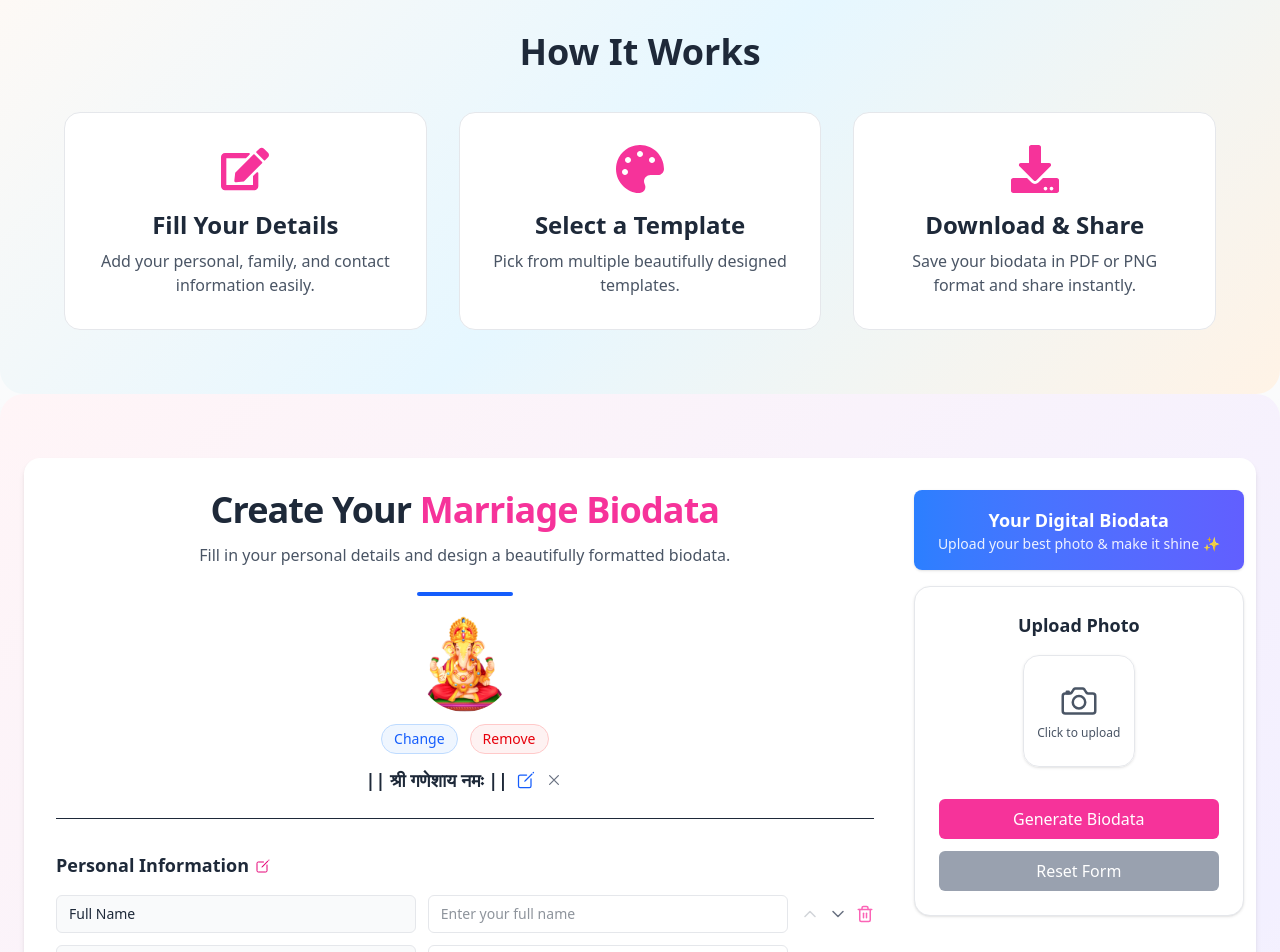
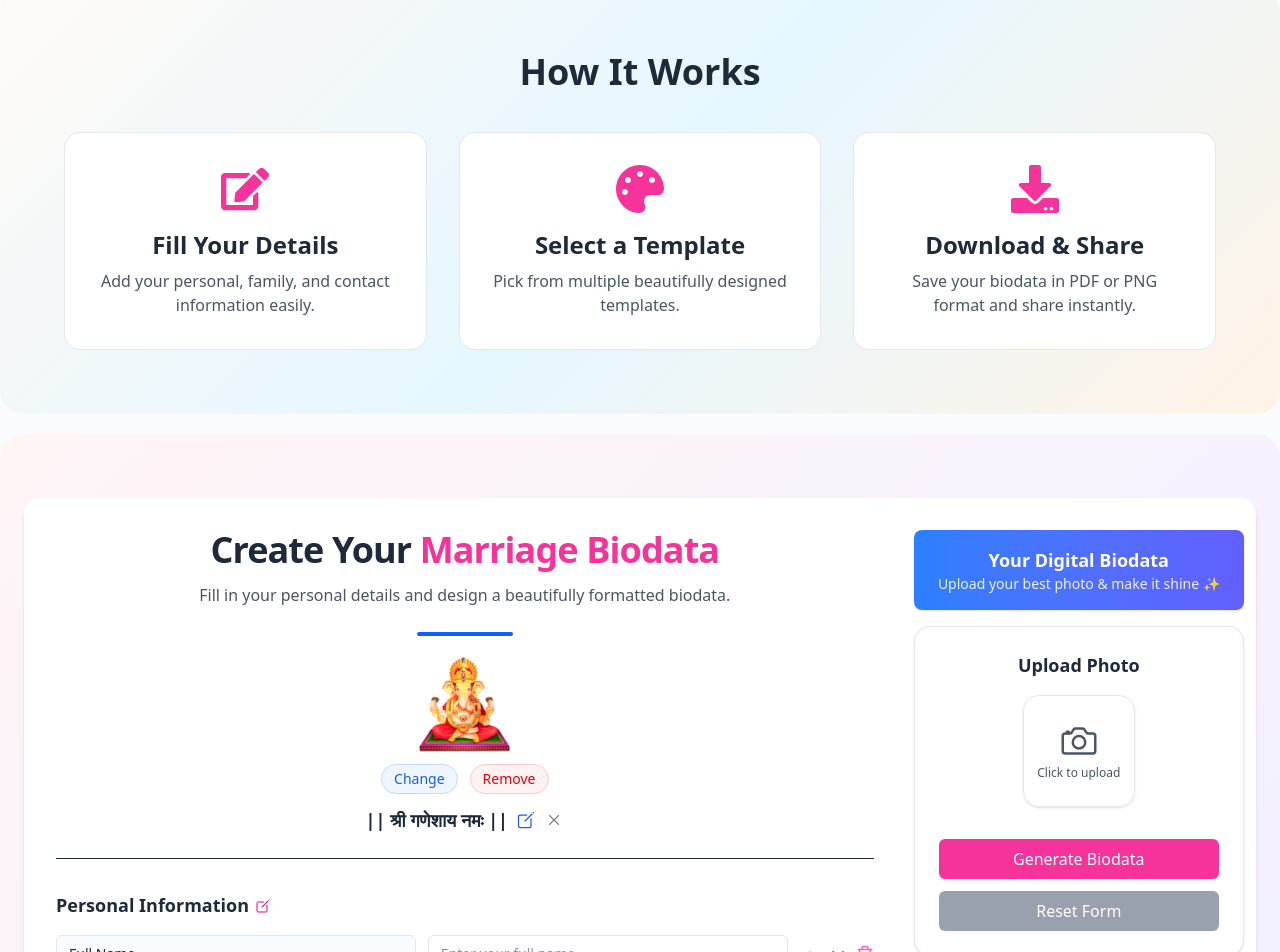
Before and after one commit to Tejas3085/marriage-biodata-maker, a Next.js app: page /Home in a window 1280 px wide. Shown: the part 1325-2277 px from the top of the page. Built offline with nearby package versions, Linux system fonts and the light colour scheme.

Commit message:
bug fixes

```diff
--- a/app/Biodata-Form/page.tsx
+++ b/app/Biodata-Form/page.tsx
@@ -266,7 +266,7 @@ export default function BiodataForm() {
             >
               <div className="flex justify-center mb-3">
                 {godPhoto ? (
-                  <div className="relative w-20 h-20 sm:w-24 sm:h-24 rounded-full overflow-hidden border-blue-100">
+                  <div className="relative w-20 h-20 sm:w-24 sm:h-24 overflow-hidden border-blue-100">
                     <Image
                       src={godPhoto}
                       alt="Selected deity"
--- a/app/Home/page.tsx
+++ b/app/Home/page.tsx
@@ -180,7 +180,7 @@ export default function HomePage() {
       </section>
 
       {/* HOW IT WORKS */}
-      <section className="px-4 md:px-6 py-12 md:py-16 rounded-2xl md:rounded-3xl mx-4 md:mx-auto" style={{ background: "linear-gradient(135deg, #fef9f5 0%, #e6f7ff 50%, #fff3e6 100%)" }}>
+      <section className="px-4 md:px-6 py-12 md:py-16 rounded-2xl md:rounded-3xl mx-4 md:mx-auto mt-5" style={{ background: "linear-gradient(135deg, #fef9f5 0%, #e6f7ff 50%, #fff3e6 100%)" }}>
         <h2 className="text-2xl sm:text-3xl md:text-4xl font-bold text-center mb-10 text-gray-800">{translations?.howItWorksheading || "How It Works"}</h2>
         <div className="grid md:grid-cols-3 gap-8 cursor-pointer text-center max-w-6xl mx-auto">
           {translations?.howItWorks?.map((step: any, i: number) => (
@@ -194,7 +194,7 @@ export default function HomePage() {
       </section>
 
       {/* FORM SECTION */}
-      <section ref={formRef} className="md:px-6 py-12 md:py-16 rounded-2xl md:rounded-3xl md:mx-auto shadow-xl" style={{ background: "linear-gradient(135deg, #fff5f7 0%, #f3f0ff 50%, #fffde7 100%)" }}>
+      <section ref={formRef} className="md:px-6 py-12 md:py-16 rounded-2xl md:rounded-3xl md:mx-auto shadow-xl mt-5" style={{ background: "linear-gradient(135deg, #fff5f7 0%, #f3f0ff 50%, #fffde7 100%)" }}>
         <BiodataForm />
       </section>
 
--- a/app/preview/page.tsx
+++ b/app/preview/page.tsx
@@ -94,7 +94,8 @@ export default function PreviewPage() {
   }, []);
 
   useEffect(() => {
-    const saved = localStorage.getItem(language);
+    const selectedLang = localStorage.getItem('selectedLang') || 'en';
+    const saved = localStorage.getItem(selectedLang);
     if (saved) setFormData(JSON.parse(saved));
     setSelectedTemplate(templates[0]);
     setLoading(false);
```
Also changed, not shown: app/Header/page.tsx (+6 -1 lines).
